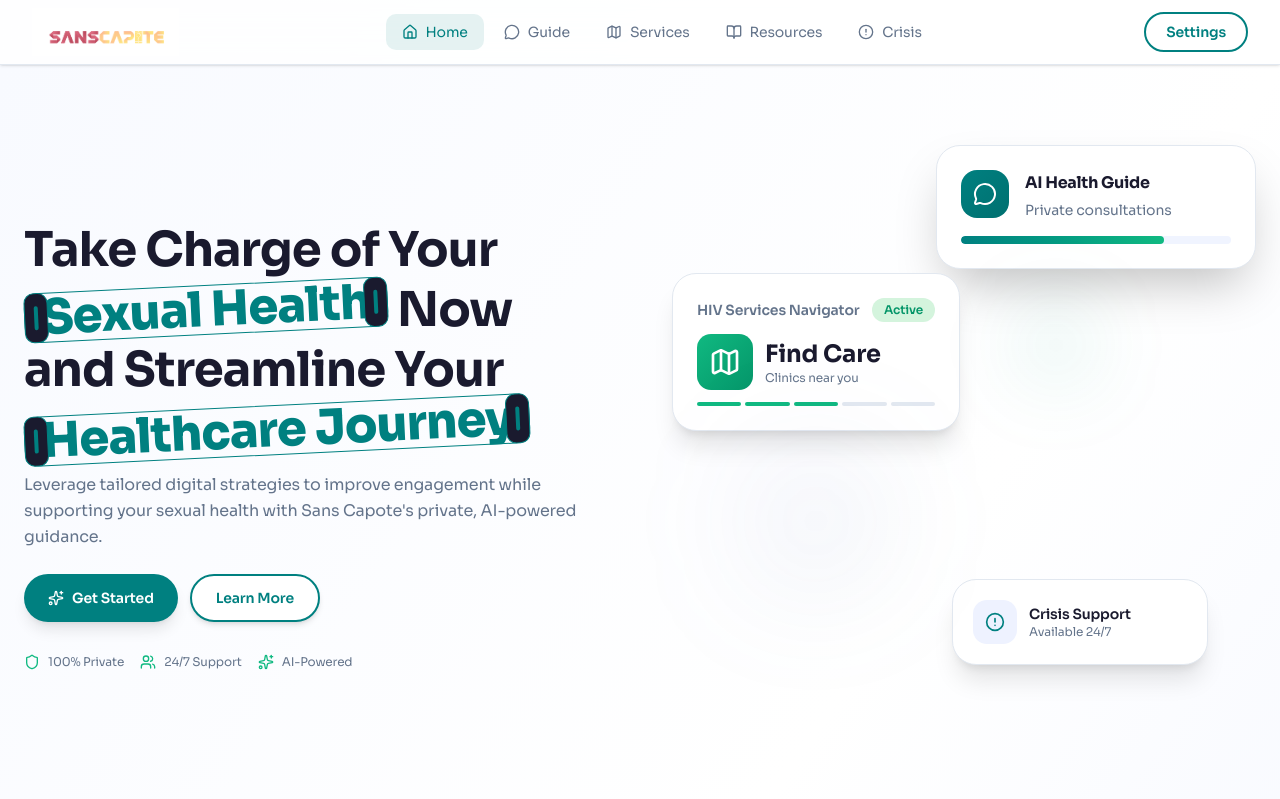
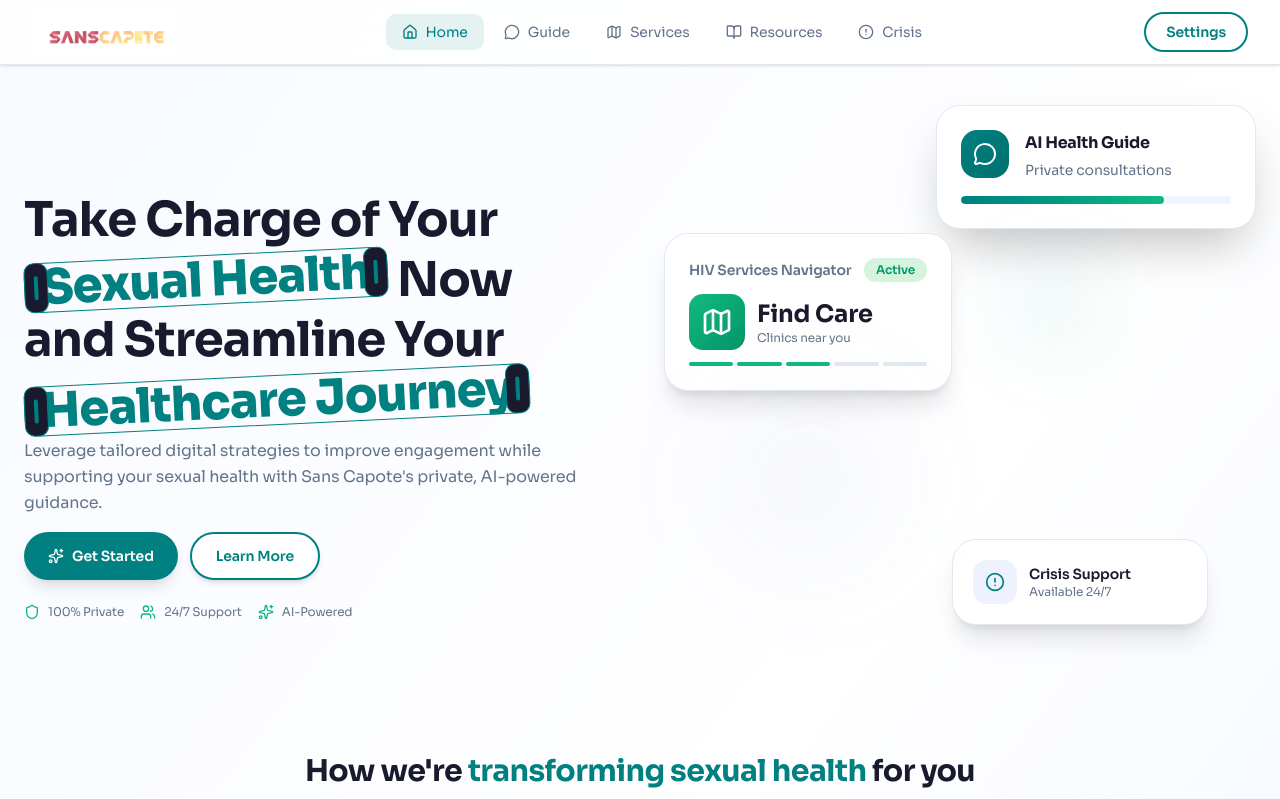
Before and after one commit to david-ac1/Sans-Capote, a Next.js app: page / in a window 1280 px wide. Shown: the top 799 px of the page. Built offline with nearby package versions, Linux system fonts and the light colour scheme.

Commit message:
Refactor layout spacing in Hero section for improved design consistency

```diff
--- a/src/app/page.tsx
+++ b/src/app/page.tsx
@@ -47,12 +47,12 @@
 
   return (
     <div className="min-h-screen bg-gradient-to-br from-[#F8FAFF] via-[#FFF] to-[#F0F4FF]">
-      <main className="mx-auto max-w-7xl px-6 py-12 lg:py-20">
+      <main className="mx-auto max-w-7xl px-6 py-6 lg:py-10">
         {/* Modern Hero Section - Split Layout */}
-        <section className="grid lg:grid-cols-2 gap-12 lg:gap-16 items-center mb-20">
+        <section className="grid lg:grid-cols-2 gap-8 lg:gap-12 items-center mb-12">
           {/* Left: Content */}
-          <div className="space-y-6">
-            <div className="space-y-3">
+          <div className="space-y-4">
+            <div className="space-y-2">
               <h1 className="text-3xl sm:text-4xl lg:text-5xl font-extrabold text-[#1a1a2e] leading-tight">
                 {discreetMode ? (
                   language === 'en' ? (
```
